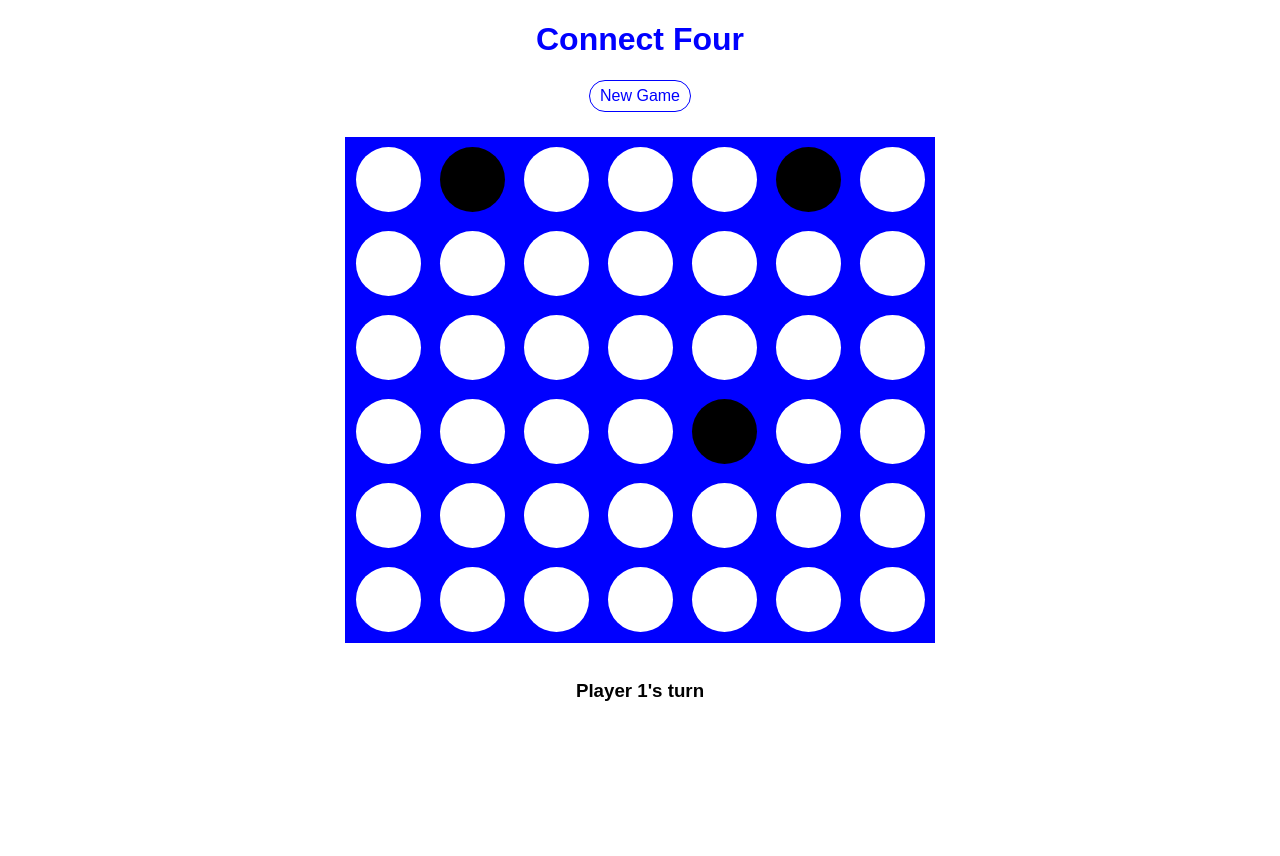
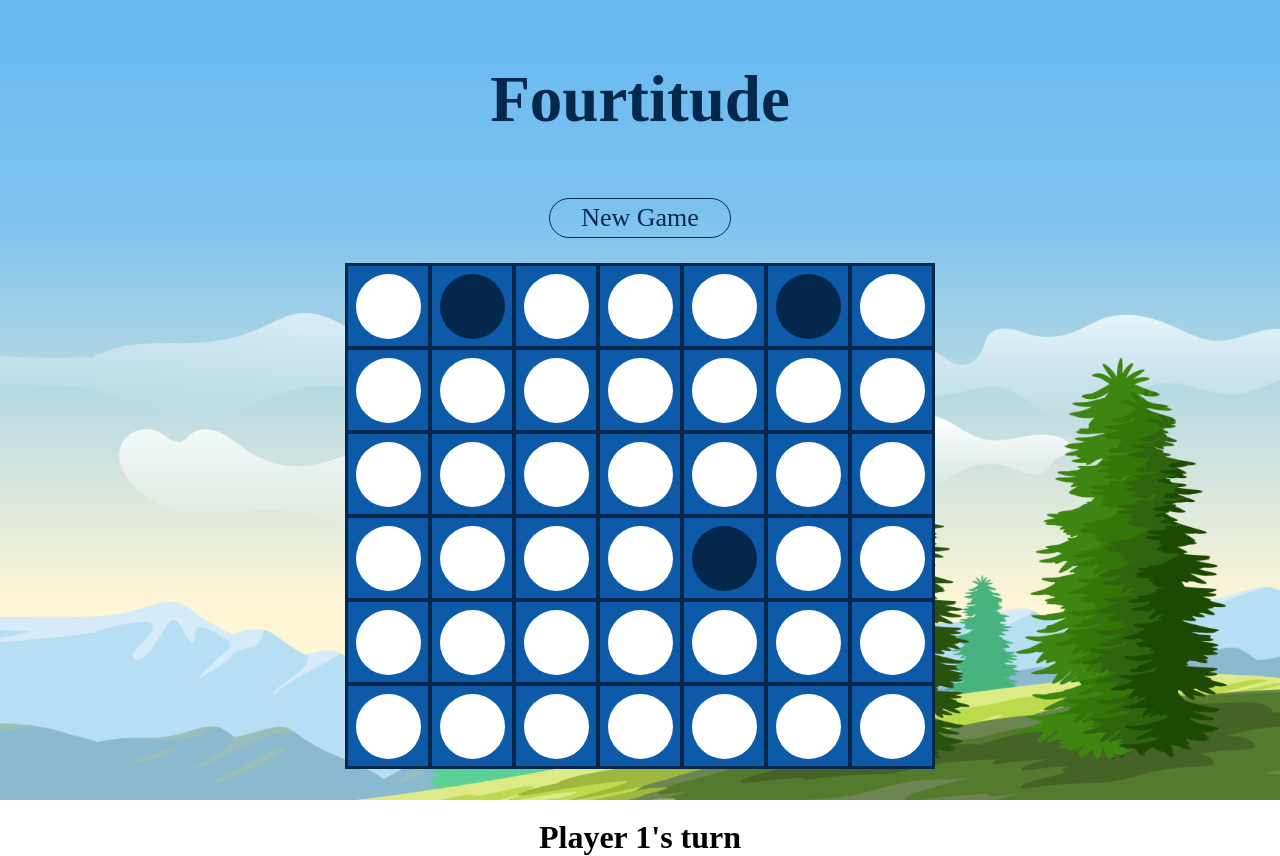
Before and after one commit to cmz1212/fourtitude, a React (Create React App) app: page / in a window 1280 px wide. Before the commit the page ends 800 px from the top, so only its background shows below. Built offline with nearby package versions, Linux system fonts and the light colour scheme.

Commit message:
Asthetics

```diff
--- a/package.json
+++ b/package.json
@@ -1,5 +1,5 @@
 {
-  "name": "connect4",
+  "name": "Fourtitude",
   "version": "0.1.0",
   "private": true,
   "dependencies": {
@@ -8,7 +8,7 @@
     "react-scripts": "1.0.11"
   },
   "scripts": {
-    "start": "react-scripts start",
+    "start": "WATCHPACK_POLLING=true react-scripts start",
     "build": "react-scripts build",
     "test": "react-scripts test --env=jsdom",
     "eject": "react-scripts eject"
--- a/src/App.css
+++ b/src/App.css
@@ -1,18 +1,23 @@
+#root {
+  height: 100vh;
+}
+
 h1 {
   text-align: center;
-  color: blue;
+  color: #04284b;
+  font: bold 65px "Brush Script MT", cursive;
 }
 
 table {
   margin: 0 auto;
-  background: blue;
+  background: #04284b;
 }
 
 .button {
-  border: 1px solid blue;
-  color: blue;
-  height: 30px;
-  width: 100px;
+  border: 1px solid #04284b;
+  color: #04284b;
+  height: 38px;
+  width: 180px;
   border-radius: 50px;
   margin: 0 auto;
   margin-bottom: 25px;
@@ -23,32 +28,33 @@ table {
   align-items: center;
   cursor: pointer;
   transition: background-color 0.5s, color 0.5s;
+  font: 26px "Brush Script MT", cursive;
 }
 
 .tile {
   height: 80px;
   width: 80px;
-  background-color: blue;
+  background-color: #0d5aa8;
   display: flex;
   flex-direction: row;
   justify-content: center;
   align-items: center;
   cursor: pointer;
 }
-.tile2{
+.tile2 {
   height: 80px;
   width: 80px;
-  background-color: brown;
+  background-color: #73b8fd;
   display: flex;
   flex-direction: row;
   justify-content: center;
   align-items: center;
   cursor: pointer;
 }
-.currenttile{
+.currenttile {
   height: 80px;
   width: 80px;
-  background-color: green;
+  background-color: #0d5aa8;
   display: flex;
   flex-direction: row;
   justify-content: center;
@@ -57,10 +63,10 @@ table {
 }
 
 .open {
-  background-color: #FFF;
+  background-color: #ffffff;
 }
 .trap {
-  background-color: black;
+  background-color: #04284b;
 }
 
 .circle {
@@ -70,18 +76,17 @@ table {
 }
 
 .player1 {
-  background-color: red;
+  background-color: #a80d50;
   transition: background-color 0.25s;
 }
 
 .player2 {
-  background-color: yellow;
+  background-color: #c5bc15;
   transition: background-color 0.25s;
 }
 
-.text{
+.text {
   display: flex;
-
   justify-content: center;
-
+  font: bold 32px "Brush Script MT", cursive;
 }
--- a/src/App.js
+++ b/src/App.js
@@ -1,12 +1,14 @@
-import React, { Component } from 'react';
-import './App.css';
-import Board from './components/board.js';
+import React, { Component } from "react";
+import "./App.css";
+import Board from "./components/board.js";
 
 class App extends Component {
   render() {
     return (
-      <div>
-        <h1>Connect Four</h1>
+      <div id="root">
+        <br />
+        <h1>Fourtitude</h1>
+        <br />
         <Board />
       </div>
     );
--- a/src/index.css
+++ b/src/index.css
@@ -1,5 +1,13 @@
+html {
+  height: 100%;
+}
+
 body {
   margin: 0;
   padding: 0;
-  font-family: sans-serif;
+  min-height: 100%;
+  background-image: url("./img/bg2.png");
+  background-repeat: no-repeat;
+  background-position: center;
+  background-size: 100vw 100vh;
 }
```
Also changed, not shown: src/img/bg2.png (added), 1 other file (tests, documents, lock files or other folders).
